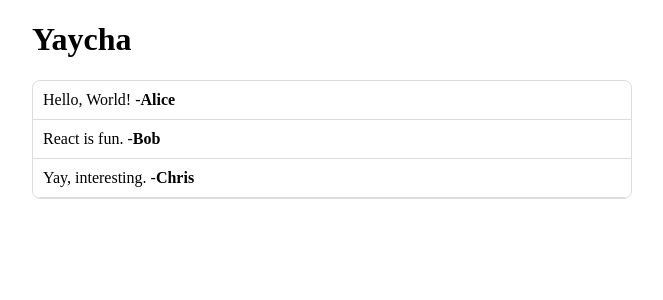
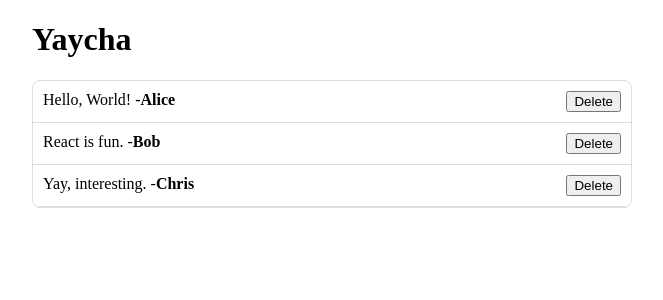
Before and after one commit to khaingthinzarthwe/yaycha, a React (Vite) app: page / in a window 1280 px wide. Shown: the top 300 px of the page, without its empty margins (308-971 px from the left). Built offline with nearby package versions, Linux system fonts and the light colour scheme.

Commit message:
State Action

```diff
--- a/src/App.jsx
+++ b/src/App.jsx
@@ -9,12 +9,16 @@
     { id: 3, content: "Yay, interesting.", name: "Chris" },
   ]);
 
+  const remove = id => {
+    setData(data.filter(item => item.id !== id));
+  }
+
   return (
     <div style={{ maxWidth: 600, margin: "20px auto" }}>
       <h1>Yaycha</h1>
       <List>
         {data.map((item) => (
-          <Item key={item.id} content={item.content} name={item.name} />
+          <Item key={item.id} item={item} remove={remove} />
         ))}
       </List>
     </div>
--- a/src/Item.jsx
+++ b/src/Item.jsx
@@ -1,8 +1,19 @@
 /* eslint-disable react/prop-types */
-export default function Item({ content, name }) {
+export default function Item({ item, remove }) {
   return (
-    <li style={{ padding: 10, borderBottom: "1px solid #ddd" }}>
-      {content} -<b>{name}</b>
+    <li
+      style={{
+        padding: 10,
+        borderBottom: "1px solid #ddd",
+        display: "flex",
+        flexDirection: "row",
+        justifyContent: "space-between",
+      }}
+    >
+      <span>
+        {item.content} -<b>{item.name}</b>
+      </span>
+      <button onClick={() => remove(item.id)}>Delete</button>
     </li>
   );
 }
```
